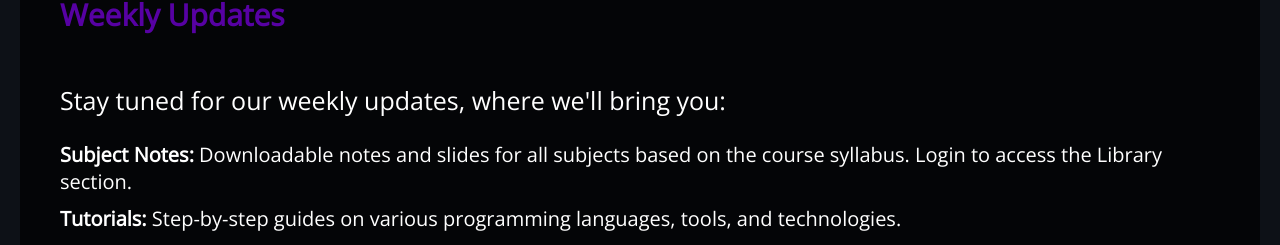
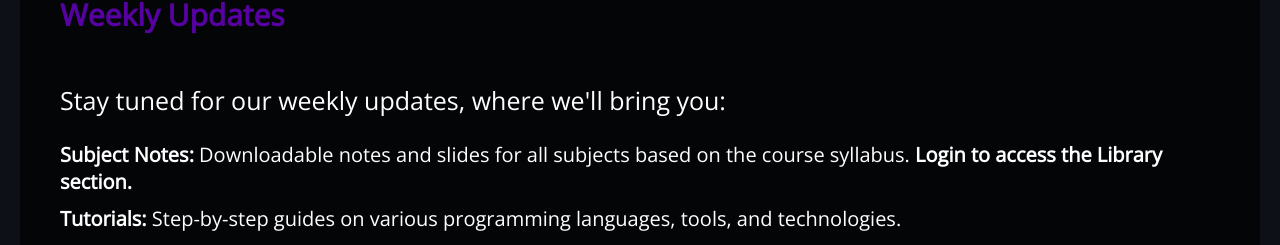
Before and after one commit to athuull/codingClub-frontend, a website built with webpack: page index.html in a window 1280 px wide. Shown: the part 1031-1276 px from the top of the page. Built offline with nearby package versions, Linux system fonts and the light colour scheme; some packages are replaced by stand-ins of ours; no server answers.

Commit message:
improvements

```diff
--- a/index.html
+++ b/index.html
@@ -96,7 +96,7 @@
     <p>Stay tuned for our weekly updates, where we'll bring you:</p>
     <br>
     <ul>
-        <li><strong>Subject Notes:</strong> Downloadable notes and slides for all subjects based on the course syllabus. Login to access the Library section.</li>
+        <li><strong>Subject Notes:</strong> Downloadable notes and slides for all subjects based on the course syllabus. <strong>Login to access the Library section.</strong></li>
         <li><strong>Tutorials:</strong> Step-by-step guides on various programming languages, tools, and technologies.</li>
         <li><strong>Tips and Tricks:</strong> Proven strategies to streamline your coding process and troubleshoot common issues.</li>
         <li><strong>Fun Activities:</strong> Engaging coding challenges, projects, and even coding-related games to keep things exciting.</li>
```
